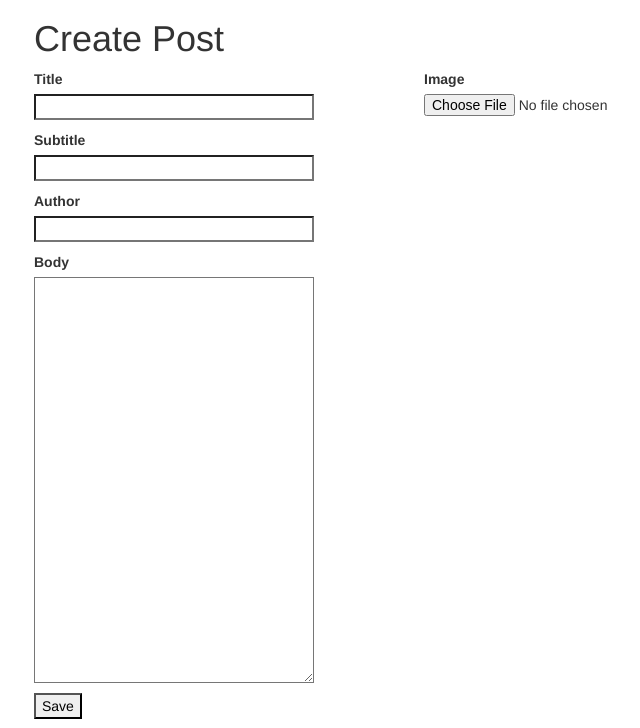
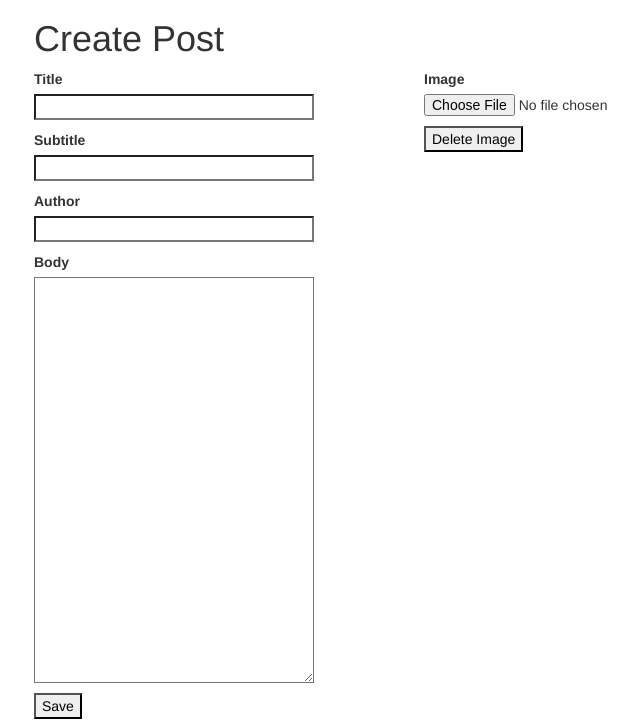
Before and after one commit to willcbelcher/azureproject1, a Flask app: page /new_post in a window 1280 px wide. Shown: the part 51-779 px from the top of the page, without its empty margins (36-676 px from the left). Run offline with Flask 2, Linux system fonts and the light colour scheme; a user stored in the database is signed in; tables that the repository leaves empty hold one stand-in row (values such as "Sample post"); some libraries are stand-ins or nearby versions.

Commit message:
adding delete functionality

```diff
--- a/FlaskWebProject/forms.py
+++ b/FlaskWebProject/forms.py
@@ -18,3 +18,4 @@ class PostForm(FlaskForm):
     body = TextAreaField('Body', validators=[DataRequired()])
     image_path = FileField('Image', validators=[FileAllowed(['jpg', 'png'], 'Images only!')])
     submit = SubmitField('Save')
+    deleteimage = SubmitField("Delete Image")
--- a/FlaskWebProject/templates/index.html
+++ b/FlaskWebProject/templates/index.html
@@ -11,6 +11,7 @@
                     <th scope="col">Author</th>
                     <th scope="col">Has Image?</th>
                     <th scope="col" />
+                    <th scope="col" />
                 </tr>
             </thead>
             <tbody>
@@ -22,6 +23,7 @@
                 <td>{{ post.author }}</td>
                 <td>{{ post.image_path != None }}</td>
                 <td><a href="{{ url_for('post', id=post.id) }}">Edit Post</a></td>
+                <td><a href="{{ url_for('deletepost', id=deletepost.id) }}">Delete Post</a></td>
             </tr>
             {% endfor %}
         </table>
--- a/FlaskWebProject/templates/post.html
+++ b/FlaskWebProject/templates/post.html
@@ -47,6 +47,7 @@
                 <span style="color: red;">{{ error.join(form.image_path.errors) }}</span>
                 {% endfor %}
             </p>
+            <p>{{form.deleteimage()}}</p>
         </div>
     </div>
 </form>
--- a/FlaskWebProject/views.py
+++ b/FlaskWebProject/views.py
@@ -50,14 +50,25 @@ def post(id):
     post = Post.query.get(int(id))
     form = PostForm(formdata=request.form, obj=post)
     if form.validate_on_submit():
-        post.save_changes(form, request.files['image_path'], current_user.id)
-        return redirect(url_for('home'))
+        if form.submit.data:
+            post.save_changes(form, request.files['image_path'], current_user.id)
+            return redirect(url_for('home'))
+        elif form.deleteimage.data:
+            post.image_path = ""
+            return redirect(url_for('/post/' + id))
     return render_template(
         'post.html',
         title='Edit Post',
         imageSource=imageSourceUrl,
         form=form
     )
+
+@app.route('/post/<int:id>', methods=["GET", 'POST'])
+@login_required
+def deletepost(id):
+    post = Post.query.get(int(id))
+    db.session.delete(post)
+    db.session.commit()
 
 @app.route('/login', methods=['GET', 'POST'])
 def login():
```
Also changed, not shown: 1 other file.
